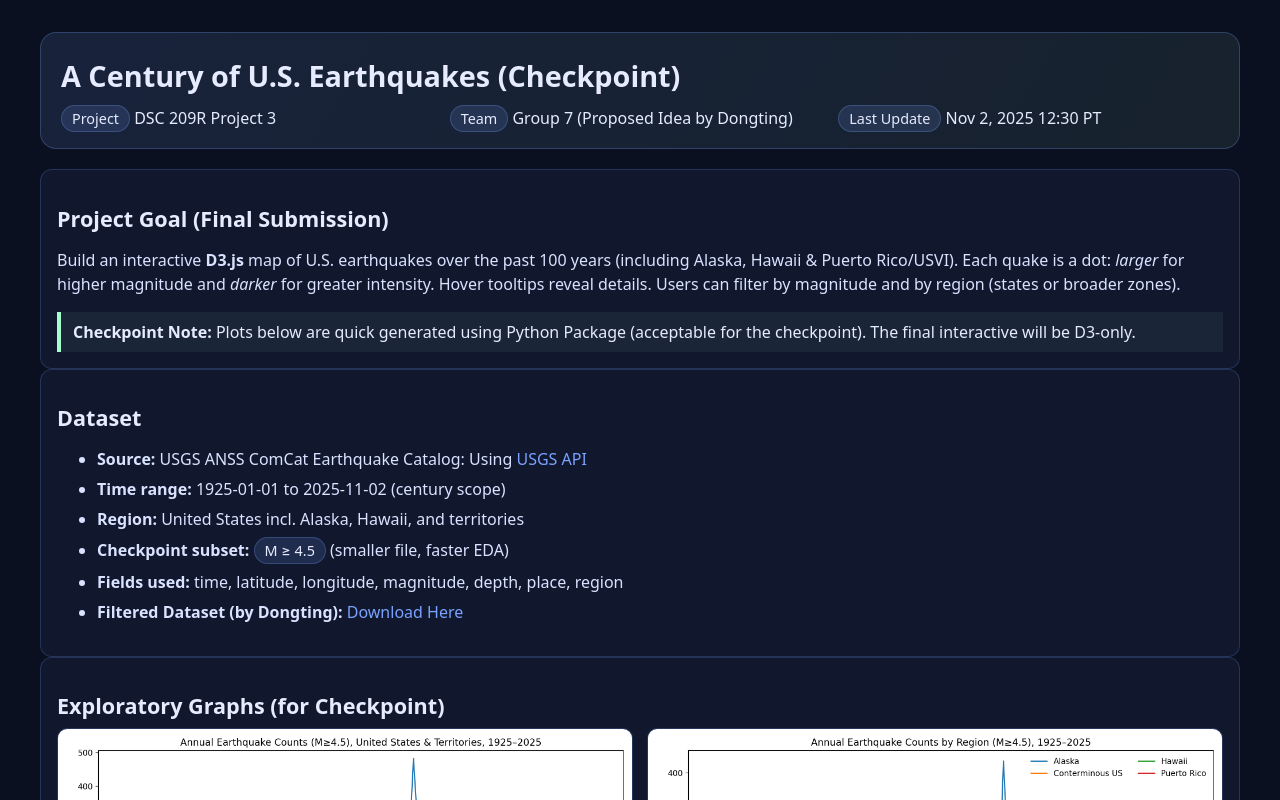
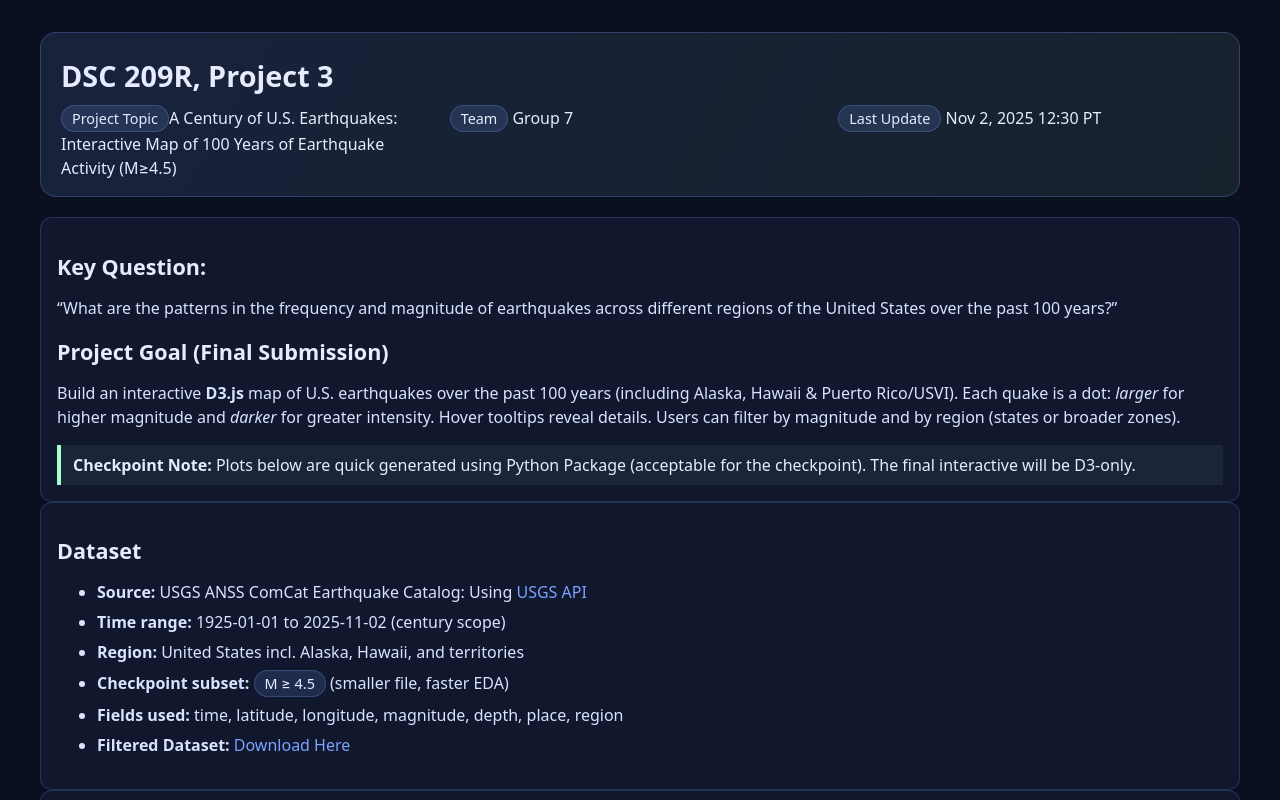
Before and after one commit to caidongting0823/DSC209R-FA25-Dongting, a plain HTML site: page Project-03/Checkpoint/earthquakes_checkpoint_index.html in a window 1280 px wide. Shown: the top 800 px of the page. Drawn offline with Linux system fonts and the light colour scheme.

Commit message:
Project-03 Update: Checkpoint Update

```diff
--- a/Project-03/Checkpoint/earthquakes_checkpoint_index.html
+++ b/Project-03/Checkpoint/earthquakes_checkpoint_index.html
@@ -56,15 +56,20 @@
 <body>
   <div class="wrap">
     <header>
-      <h1>A Century of U.S. Earthquakes (Checkpoint)</h1>
+      <h1>DSC 209R, Project 3</h1>
       <div class="meta">
-        <div><span class="badge">Project</span> DSC 209R Project 3</div>
-        <div><span class="badge">Team</span> Group&nbsp;7 (Proposed Idea by Dongting)</div>
+        <div><span class="badge">Project Topic</span>A Century of U.S. Earthquakes: Interactive Map of 100 Years of Earthquake Activity (M≥4.5)</div>
+        <div><span class="badge">Team</span> Group&nbsp;7</div>
         <div><span class="badge">Last Update</span> Nov 2, 2025 12:30 PT</div>
       </div>
     </header>
 
     <section class="panel">
+      <h2>Key Question:</h2>
+      <p>
+        “What are the patterns in the frequency and magnitude of earthquakes across different
+        regions of the United States over the past 100 years?”
+      </p>
       <h2>Project Goal (Final Submission)</h2>
       <p>
         Build an interactive <strong>D3.js</strong> map of U.S. earthquakes over the past 100 years
@@ -87,11 +92,12 @@
         <li><strong>Region:</strong> United States incl. Alaska, Hawaii, and territories</li>
         <li><strong>Checkpoint subset:</strong> <span class="badge">M ≥ 4.5</span> (smaller file, faster EDA)</li>
         <li><strong>Fields used:</strong> time, latitude, longitude, magnitude, depth, place, region</li>
-        <li><strong>Filtered Dataset (by Dongting):
+        <li><strong>Filtered Dataset:
         </strong> <a href="us_earthquakes_m4.5_complete.csv" download="us_earthquakes_m4.5_complete.csv">Download Here</a>
         </li>
       </ul>
     </section>
+
 
     <section class="panel">
       <h2>Exploratory Graphs (for Checkpoint)</h2>
```
